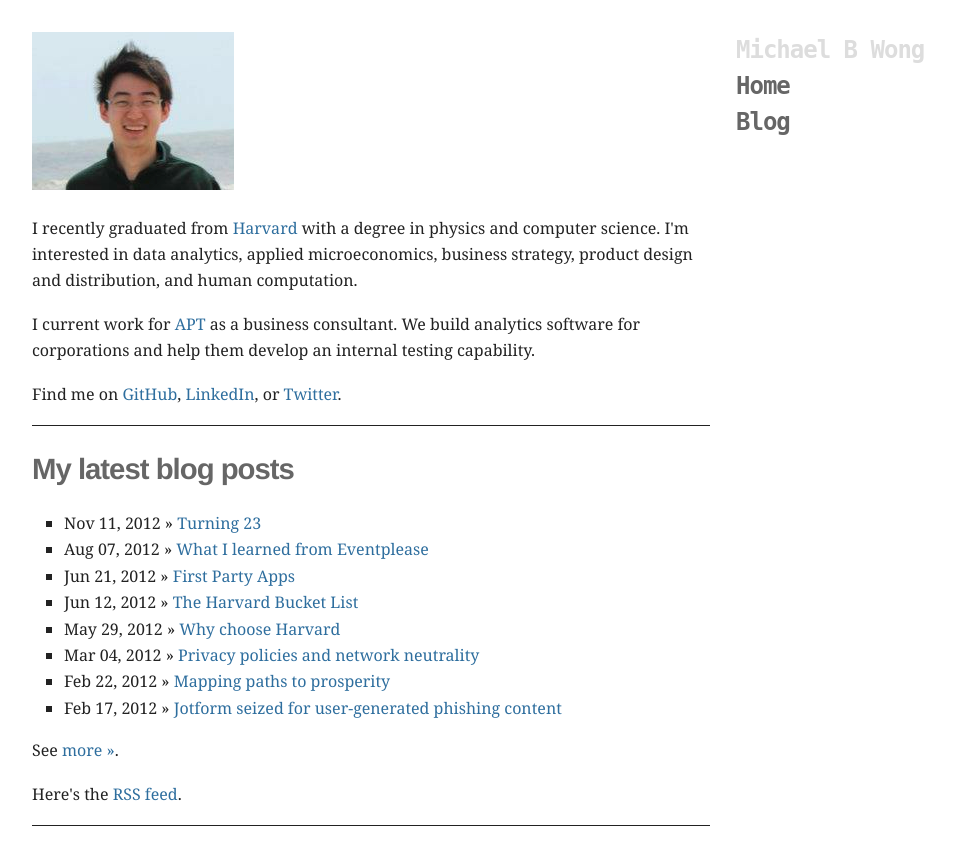
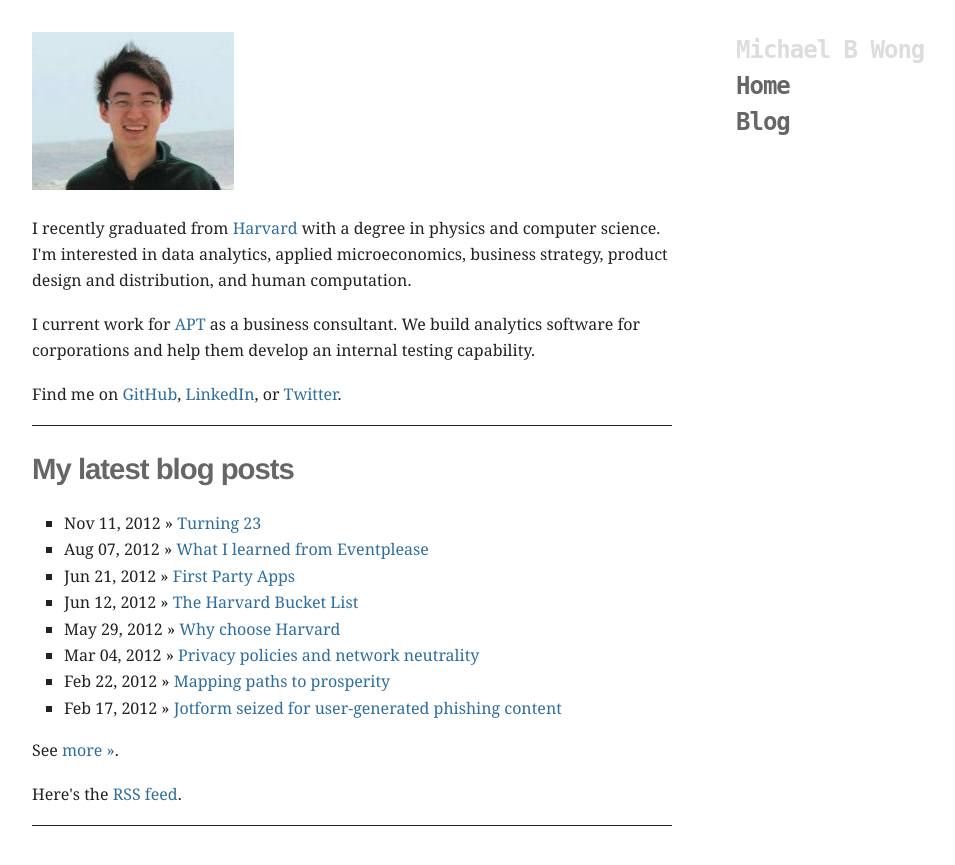
Before and after one commit to mbwong/mbwong.github.com, a Jekyll site: the page built from index.html, in a window 1280 px wide. Shown: the top 865 px of the page, without its empty margins (160-1115 px from the left). Built offline with Jekyll 4.4.1, drawn with Linux system fonts in a browser that asks for light colours.

Commit message:
Update css/screen.css

```diff
--- a/css/screen.css
+++ b/css/screen.css
@@ -167,6 +167,7 @@ header h1 {
 #wrapper {
   margin-left: 15%;
   width: 53%;
+  max-width: 40em;
 }
 
 @media only screen and (-webkit-min-device-pixel-ratio: 2)  {
```
